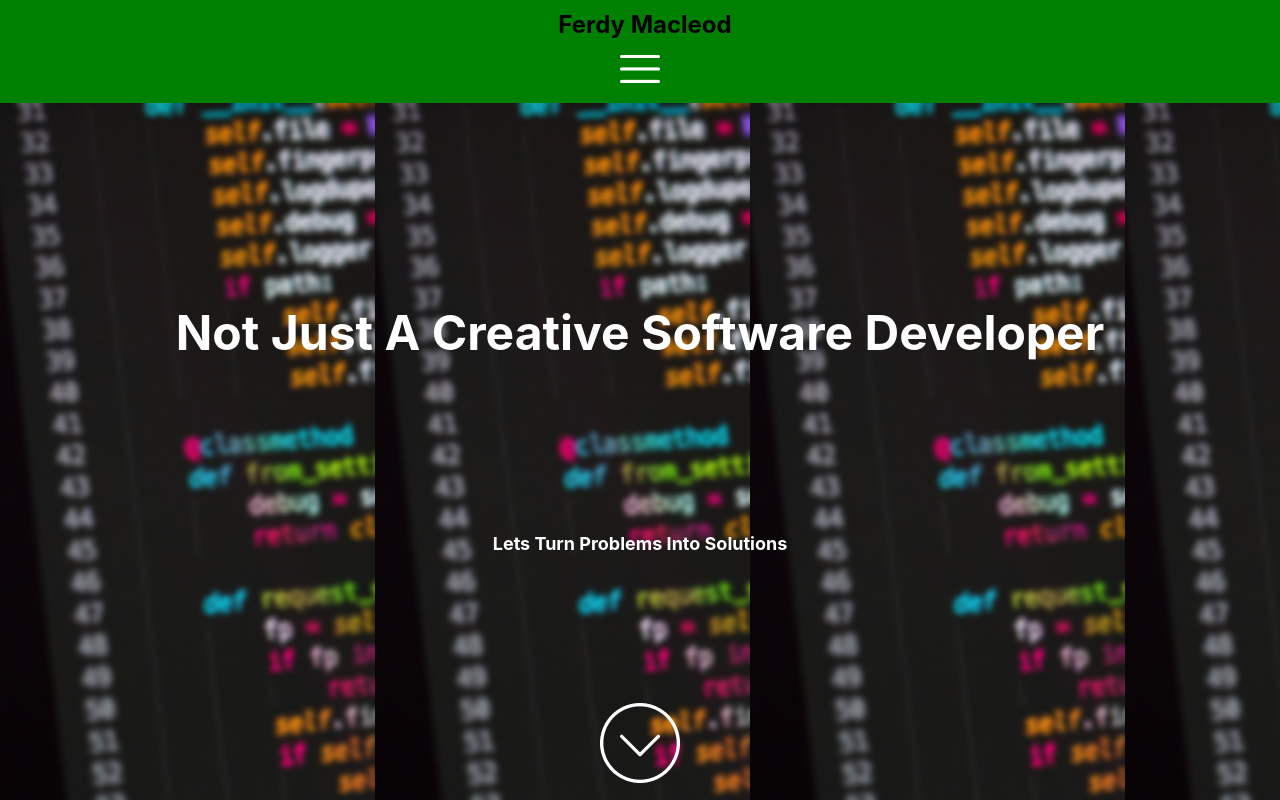
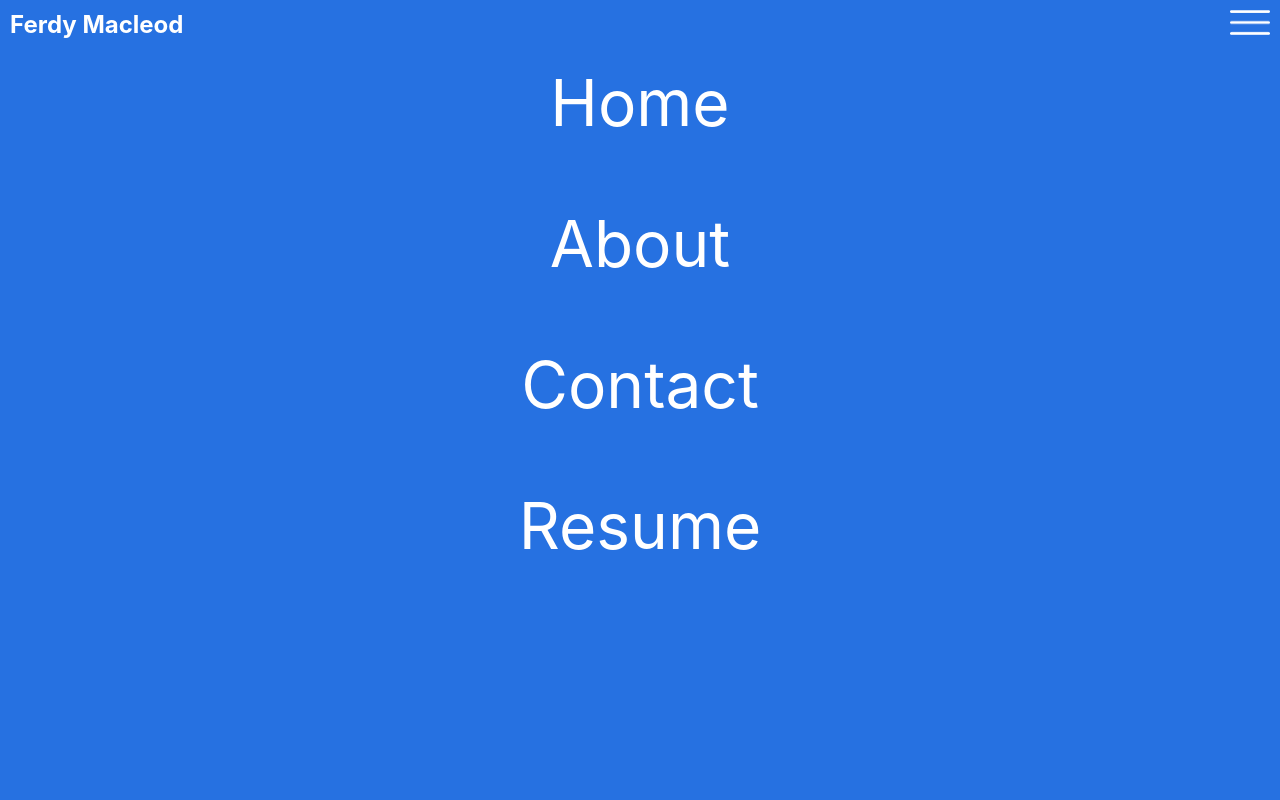
Before and after one commit to FerdyM/developer_portfolio, a React (Create React App) app: page / in a window 1280 px wide. Both pictures are taken after a click on the picture 1250 px from the left and 30 px from the top of the page. Shown: the top 800 px of the page. Built offline with nearby package versions, Linux system fonts and the light colour scheme.

Commit message:
almost finished the navbar

```diff
--- a/src/components/Intro.js
+++ b/src/components/Intro.js
@@ -3,7 +3,7 @@ import downarrow from '../images/down.png'
 import codeLogo from '../images/coding.png'
 import lightbulb from '../images/lightbulb.png'
 import book from '../images/book.png'
-import './Intro.css'
+import './stylesheets/Intro.css'
 
 const Intro = () => {
     return (
--- a/src/components/LandingPage.js
+++ b/src/components/LandingPage.js
@@ -1,5 +1,5 @@
 import React from 'react';
-import './LandingPage.css';
+import './stylesheets/LandingPage.css';
 import downArrow from '../images/down.png'
 
 const Main = () => {
--- a/src/components/Navbar.css
+++ /dev/null
@@ -1,24 +0,0 @@
-.navbar {
-    position: fixed;
-    height: 60px;
-    width: 100%;
-    color: white;
-    display: flex;
-    justify-content: space-between;
-    align-self: center;
-    background: transparent;
-}
-
-.navbar-green {
-    background: green;
-}
-
-.navbar-title {
-    font-size: 24px;
-    font-weight: medium;
-    padding: 10px 0 0 10px;
-}
-
-.menu-icon {
-    padding: 10px;
-}
--- a/src/components/Navbar.js
+++ b/src/components/Navbar.js
@@ -1,5 +1,5 @@
 import React, { Component } from 'react';
-import './Navbar.css';
+import './stylesheets/Navbar.css';
 import menu from '../images/open-menu.png'
 
 // const Navbar = () => {
@@ -23,7 +23,7 @@ class Navbar extends Component {
     triggerMenu = () => {
         this.setState({menuActive: !this.state.menuActive});
         if (this.state.menuActive) {
-            this.setState({navClass: "navbar-green"})
+            this.setState({navClass: "navbar-active"})
         } else {
             this.setState({navClass: "navbar"})
         }
@@ -32,8 +32,14 @@ class Navbar extends Component {
     render() {
         return (
             <div className={this.state.navClass}>
-                <h2 className="navbar-title">Ferdy Macleod</h2>
-                <img className="menu-icon" src={menu} alt="menu icon" onClick={this.triggerMenu} />
+                <div className="navbar-top">
+                    <h2 className="navbar-title">Ferdy Macleod</h2>
+                    <img className="menu-icon" src={menu} alt="menu icon" onClick={this.triggerMenu} />
+                </div>
+                <p>Home</p>
+                <p>About</p>
+                <p>Contact</p>
+                <p>Resume</p>
             </div>
         )
     }
--- a/src/components/LandingPage.css
+++ b/src/components/stylesheets/LandingPage.css
@@ -1,7 +1,7 @@
 .main {
     width: 100%;
     height: 100vh;
-    background-image: url("../images/chris-ried-ieic5Tq8YMk-unsplash\ \(1\)\ 1.png");
+    background-image: url("../../images/chris-ried-ieic5Tq8YMk-unsplash\ \(1\)\ 1.png");
     display: grid;
     grid-template-rows: 25% 25% 25% 25%;
     grid-template-columns: 100%;
--- /dev/null
+++ b/src/components/stylesheets/Navbar.css
@@ -0,0 +1,47 @@
+.navbar p {
+  display: none;
+}
+
+.navbar-top {
+  position: fixed;
+  height: 60px;
+  width: 100vw;
+  color: white;
+  display: -webkit-box;
+  display: -ms-flexbox;
+  display: flex;
+  -webkit-box-pack: justify;
+      -ms-flex-pack: justify;
+          justify-content: space-between;
+  background: transparent;
+}
+
+.navbar-active {
+  position: fixed;
+  background: #2671E1;
+  color: white;
+  font-size: 64px;
+  font-weight: medium;
+  display: block;
+  z-index: 22;
+  width: 100vw;
+  height: 100vh;
+}
+
+.navbar-green {
+  background: green;
+}
+
+.navbar-title {
+  font-size: 24px;
+  font-weight: medium;
+  padding: 10px 0 0 10px;
+}
+
+.menu-icon {
+  margin-right: 10px;
+  margin-top: 5px;
+  height: 35px;
+  width: 40px;
+}
+/*# sourceMappingURL=Navbar.css.map */
--- /dev/null
+++ b/src/components/stylesheets/Navbar.scss
@@ -0,0 +1,43 @@
+.navbar {
+    p {
+        display: none;
+    }
+}
+.navbar-top {
+    position: fixed;
+    height: 60px;
+    width: 100vw;
+    color: white;
+    display: flex;
+    justify-content: space-between;
+    background: transparent;
+}
+
+.navbar-active {
+    position: fixed;
+    background: #2671E1;
+    color: white;
+    font-size: 64px;
+    font-weight: medium;
+    display: block;
+    z-index: 22;
+    width: 100vw;
+    height: 100vh;
+}
+
+.navbar-green {
+    background: green;
+}
+
+.navbar-title {
+    font-size: 24px;
+    font-weight: medium;
+    padding: 10px 0 0 10px;
+}
+
+.menu-icon {
+    margin-right: 10px;
+    margin-top: 5px;
+    height: 35px;
+    width: 40px;
+}
```
Also changed, not shown: src/components/stylesheets/Intro.css (renamed from src/components/Intro.css), 1 other file (tests, documents, lock files or other folders).
